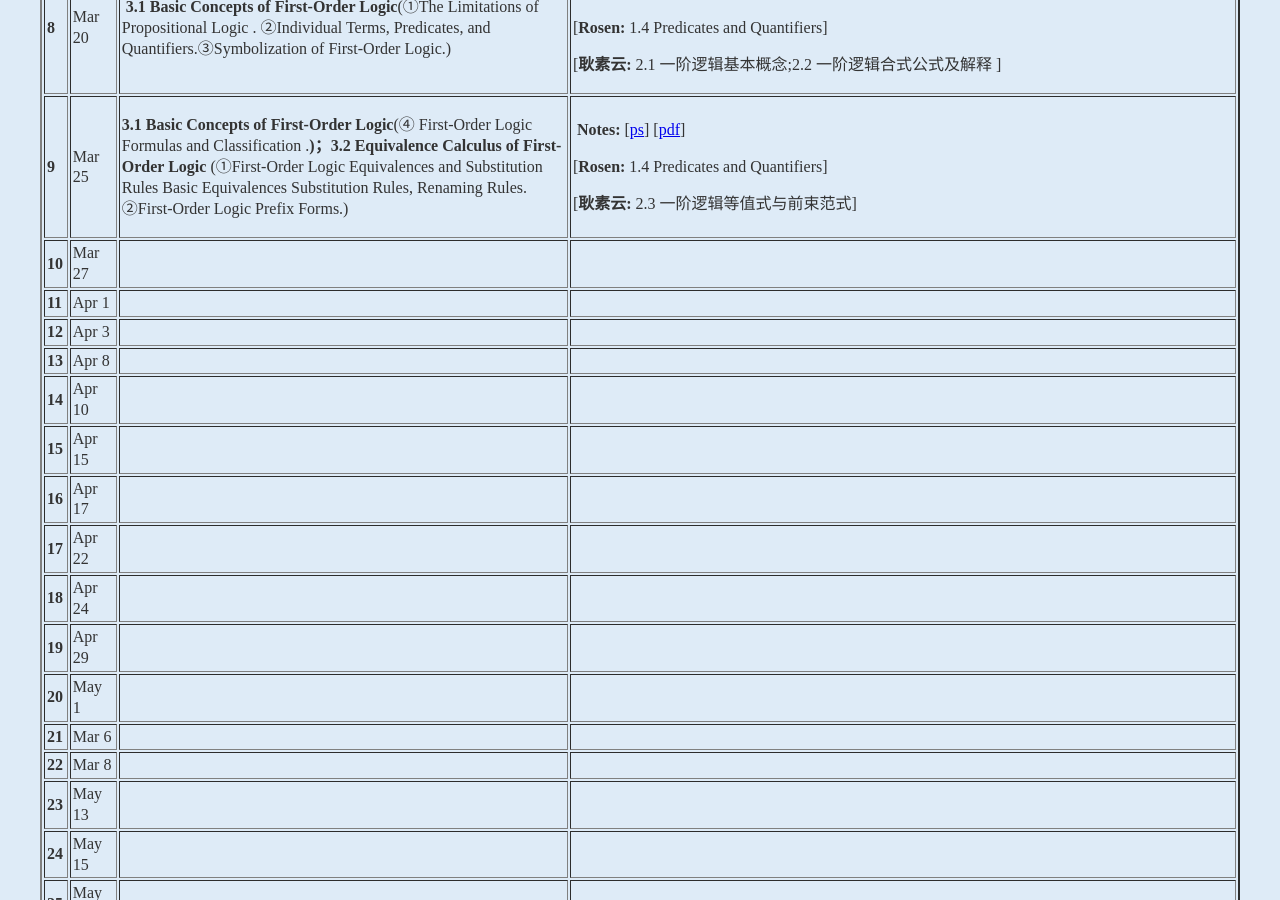
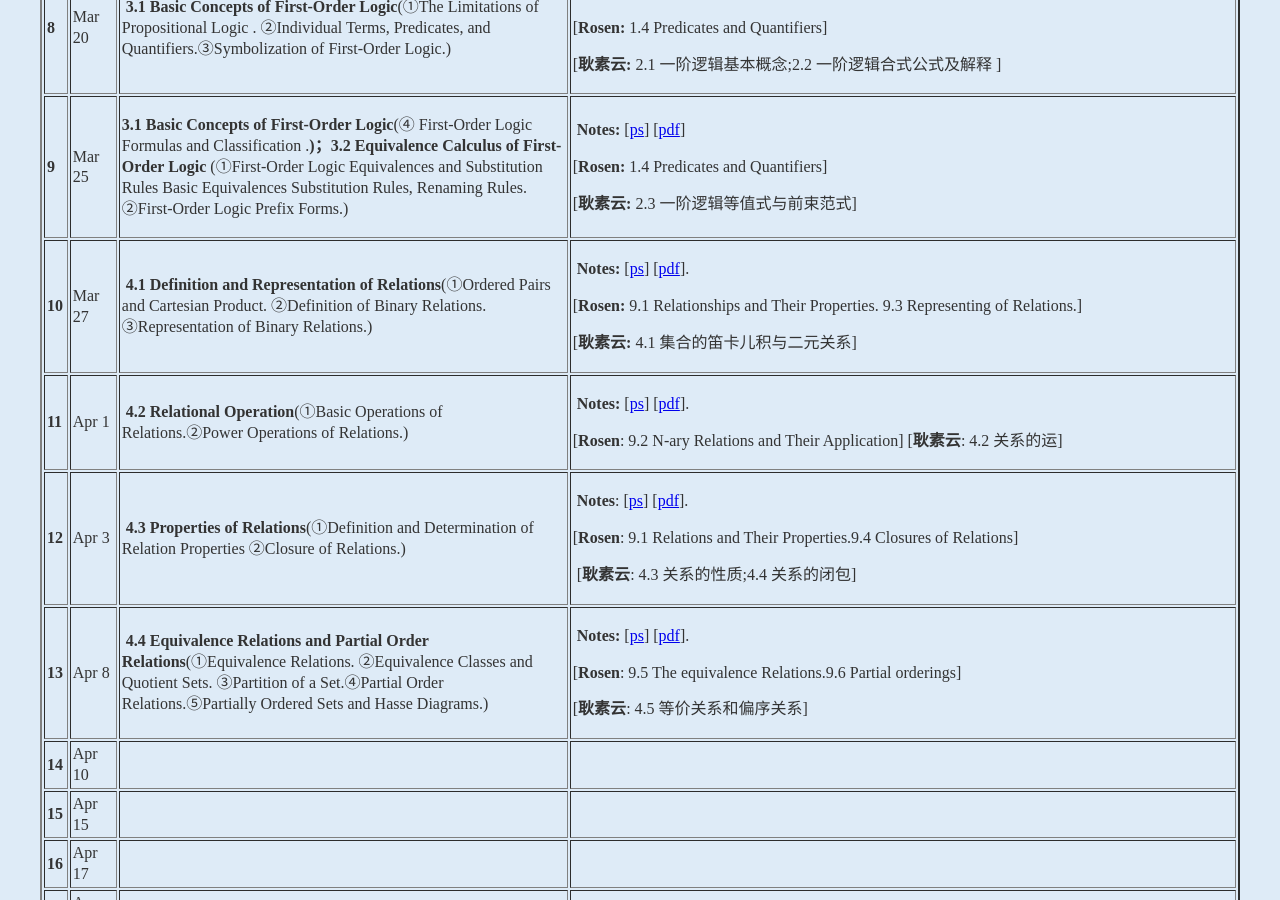
Before and after one commit to kejiwei/kejiwei.github.io, a Jekyll site: the page teaching/courses/dismath/index.html, which Jekyll copies as it is, in a window 1280 px wide and 900 px high, scrolled down 2118 px. Built offline with Jekyll 4.4.1, drawn with Linux system fonts in a browser that asks for light colours.

Commit message:
Add files via upload

```diff
--- a/teaching/courses/dismath/index.html
+++ b/teaching/courses/dismath/index.html
@@ -152,7 +152,7 @@
                 <td>Mar 25</td>
                 <td>
                   <p><strong>3.1 Basic Concepts of First-Order Logic</strong>(④ First-Order Logic Formulas and Classification .<strong>)；3.2 Equivalence Calculus of First-Order Logic</strong> (①First-Order Logic Equivalences and Substitution Rules Basic Equivalences Substitution Rules, Renaming Rules. ②First-Order Logic Prefix Forms.)</p></td>
-                <td><p>&nbsp;<strong>Notes:</strong> [<a href="slides/lecture.ppsx">ps</a>] [<a href="slides/lecture.pdf">pdf</a>]&nbsp;</p>
+                <td><p>&nbsp;<strong>Notes:</strong> [<a href="slides/CH3 First Order Logic(20-end).ppsx">ps</a>] [<a href="slides/CH3 First Order Logic(20-end).pdf">pdf</a>]&nbsp;</p>
                   <p>[<strong>Rosen:</strong> 1.4 Predicates and Quantifiers]</p>
                   <p>[<strong>耿素云:</strong> 2.3 一阶逻辑等值式与前束范式]</p></td>
                 </tr>
@@ -160,33 +160,37 @@
                 <tr>
                 <td><b>10</b></td>
                 <td>Mar 27</td>
-                <td>&nbsp;</td>
-                <td>&nbsp;
-                 </td>
+                <td>&nbsp;<strong>4.1 Definition and Representation of Relations</strong>(①Ordered Pairs and Cartesian Product. ②Definition of Binary Relations. ③Representation of Binary Relations.)</td>
+                <td><p>&nbsp;<strong>Notes: </strong>[<a href="slides/lecture.ppsx">ps</a>] [<a href="slides/lecture.pdf">pdf</a>].&nbsp;</p>
+                  <p>[<strong>Rosen: </strong>9.1 Relationships and Their Properties. 9.3 Representing of Relations.]&nbsp;</p>
+                  <p>[<strong>耿素云: </strong>4.1 集合的笛卡儿积与二元关系] </p></td>
                 </tr>
 
                 <tr>
                 <td><b>11</b></td>
                 <td>Apr 1</td>
-                <td>&nbsp;</td>
-                <td>&nbsp;
+                <td>&nbsp;<strong>4.2 Relational Operation</strong>(①Basic Operations of Relations.②Power Operations of Relations.)</td>
+                <td><p>&nbsp;<strong>Notes:</strong> [<a href="slides/lecture.ppsx">ps</a>] [<a href="slides/lecture.pdf">pdf</a>].&nbsp;</p>
+                  <p>[<strong>Rosen</strong>: 9.2 N-ary Relations and Their Application] [<strong>耿素云</strong>: 4.2 关系的运] </p>
                  </td>
                 </tr>
 
                 <tr>
                 <td><b>12</b></td>
                 <td>Apr 3</td>
-                <td>&nbsp;</td>
-                <td>&nbsp;
-                 </td>
+                <td>&nbsp;<strong>4.3 Properties of Relations</strong>(①Definition and Determination of Relation Properties ②Closure of Relations.)</td>
+                <td><p>&nbsp;<strong>Notes</strong>: [<a href="slides/lecture.ppsx">ps</a>] [<a href="slides/lecture.pdf">pdf</a>].&nbsp;</p>
+                  <p>[<strong>Rosen</strong>: 9.1 Relations and Their Properties.9.4 Closures of Relations]</p>
+                  <p>&nbsp;[<strong>耿素云</strong>: 4.3 关系的性质;4.4 关系的闭包] </p></td>
                 </tr>
 
                 <tr>
                 <td><b>13</b></td>
                 <td>Apr 8</td>
-                <td>&nbsp;</td>
-                <td>&nbsp;
-                 </td>
+                <td>&nbsp;<strong>4.4 Equivalence Relations and Partial Order Relations</strong>(①Equivalence Relations. ②Equivalence Classes and Quotient Sets. ③Partition of a Set.④Partial Order Relations.⑤Partially Ordered Sets and Hasse Diagrams.)</td>
+                <td><p>&nbsp;<strong>Notes:</strong> [<a href="slides/lecture.ppsx">ps</a>] [<a href="slides/lecture.pdf">pdf</a>].&nbsp;</p>
+                  <p>[<strong>Rosen</strong>: 9.5 The equivalence Relations.9.6 Partial orderings]&nbsp;</p>
+                  <p>[<strong>耿素云</strong>: 4.5 等价关系和偏序关系] </p></td>
                 </tr>
 
                 <tr>
```
